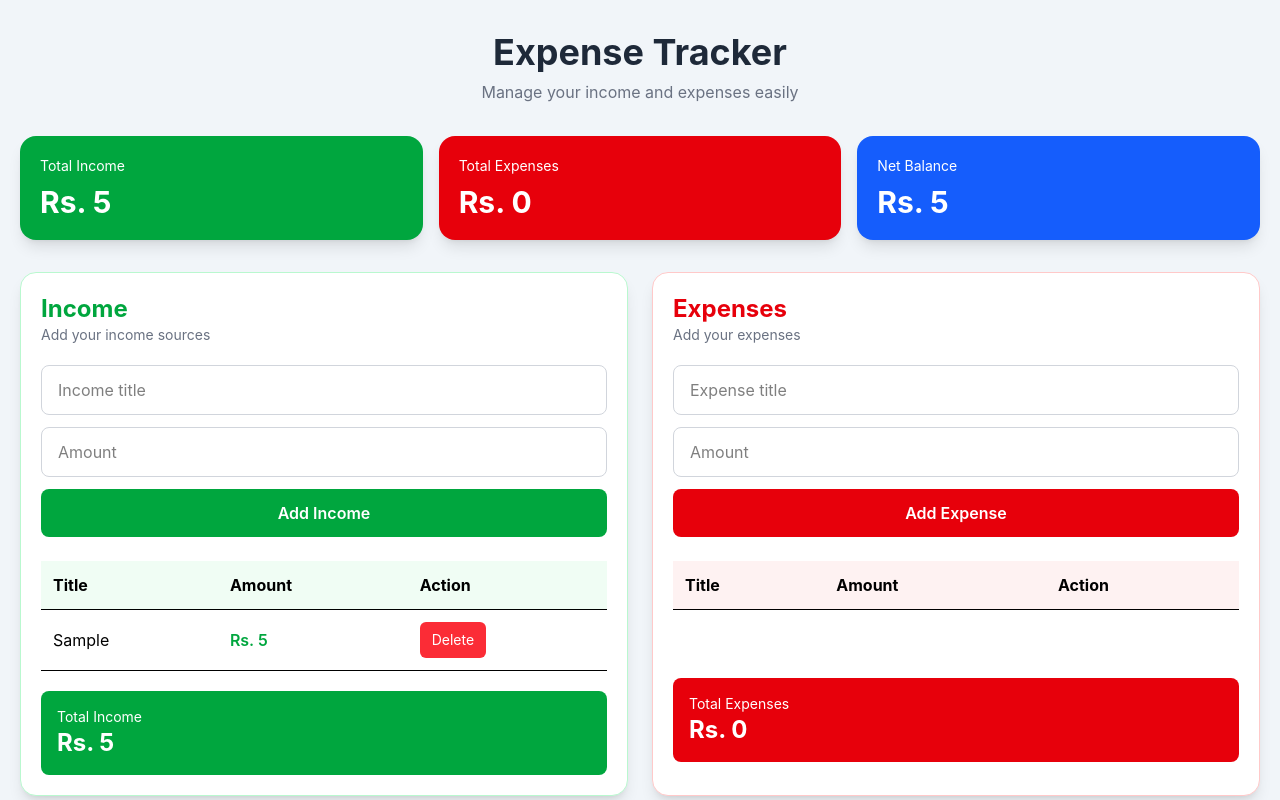
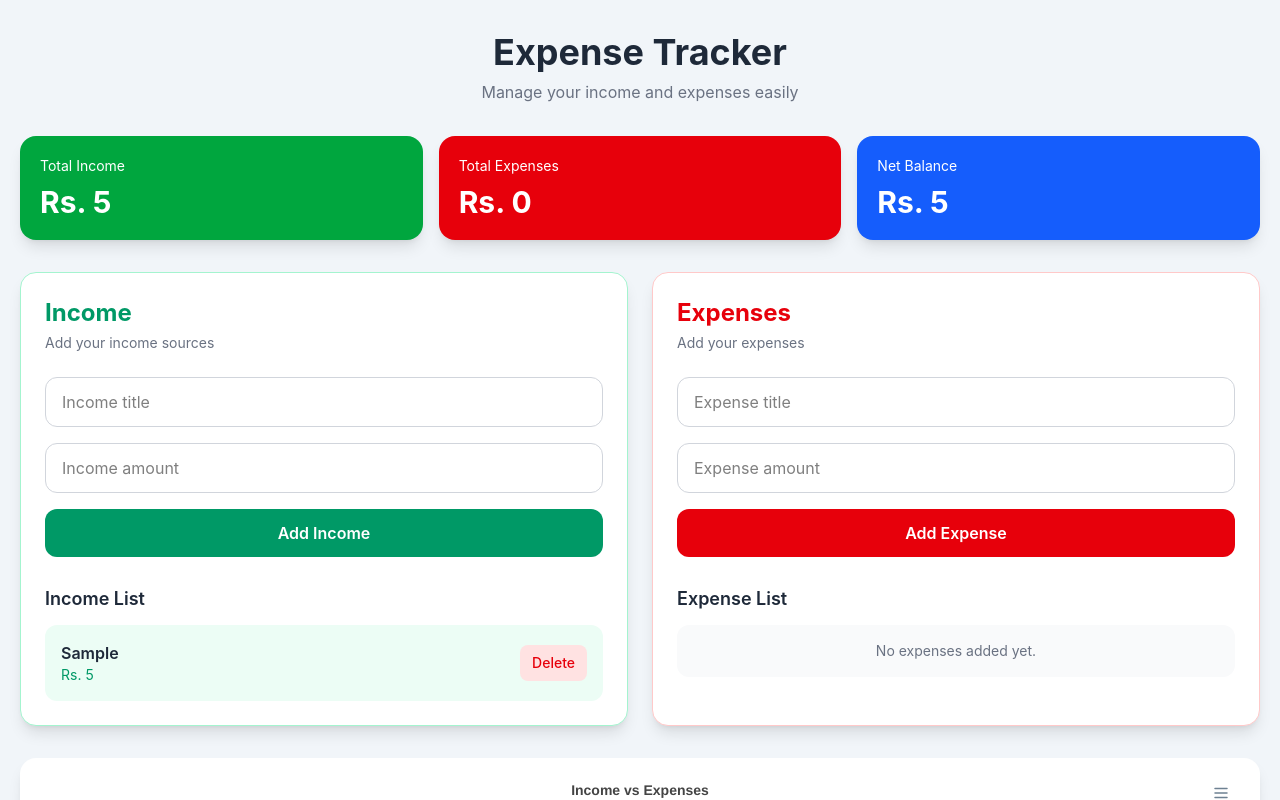
Before and after one commit to hassanalii-dev/Expense-Tracker, a React (Vite) app: page / in a window 1280 px wide. Both pictures are taken after typing "Sample", "5" into the empty fields and a click on the button "Add Income". Shown: the top 800 px of the page. Built offline with nearby package versions, Linux system fonts and the light colour scheme.

Commit message:
Expense Tracker

```diff
--- a/src/App.jsx
+++ b/src/App.jsx
@@ -38,7 +38,7 @@ function App() {
         </header>
 
         <div className="mb-6 grid grid-cols-1 gap-4 sm:grid-cols-2 lg:mb-8 lg:grid-cols-3">
-          <div className="rounded-2xl bg-green-600 p-5 text-white shadow-lg transition-all duration-300 hover:-translate-y-1 hover:shadow-xl">
+          <div className="rounded-2xl bg-green-600 p-5 text-white shadow-lg transition-all duration-300 hover:-translate-y-0.5 hover:shadow-xl">
             <p className="text-sm">Total Income</p>
 
             <h2 className="mt-2 text-2xl font-bold sm:text-3xl">
@@ -46,7 +46,7 @@ function App() {
             </h2>
           </div>
 
-          <div className="rounded-2xl bg-red-600 p-5 text-white shadow-lg transition-all duration-300 hover:-translate-y-1 hover:shadow-xl">
+          <div className="rounded-2xl bg-red-600 p-5 text-white shadow-lg transition-all duration-300 hover:-translate-y-0.5 hover:shadow-xl">
             <p className="text-sm">Total Expenses</p>
 
             <h2 className="mt-2 text-2xl font-bold sm:text-3xl">
@@ -55,7 +55,7 @@ function App() {
           </div>
 
           <div
-            className={`rounded-2xl p-5 text-white shadow-lg transition-all duration-300 hover:-translate-y-1 hover:shadow-xl sm:col-span-2 lg:col-span-1 ${
+            className={`rounded-2xl p-5 text-white shadow-lg transition-all duration-300 hover:-translate-y-0.5 hover:shadow-xl sm:col-span-2 lg:col-span-1 ${
               balance >= 0
                 ? "bg-blue-600"
                 : "bg-blue-600"
--- a/src/components/ExpenseChart.jsx
+++ b/src/components/ExpenseChart.jsx
@@ -23,7 +23,7 @@ function ExpenseChart() {
   const chartColors =
     totalIncome < totalExpenses
       ? ["#16a34a", "#dc2626"]
-      : ["#16a34a", "#16a34a"];
+      : ["#16a34b", "#16a34a"];
 
   const options = {
     chart: {
@@ -112,7 +112,7 @@ function ExpenseChart() {
   ];
 
   return (
-    <div className="mt-6 rounded-2xl bg-white p-3 shadow-lg transition-all duration-300 hover:-translate-y-1 hover:shadow-xl sm:mt-8 sm:p-5">
+    <div className="mt-6 rounded-2xl bg-white p-3 shadow-lg transition-all duration-300 hover:-translate-y-0.5 hover:shadow-xl sm:mt-8 sm:p-5">
       {totalIncome === 0 && totalExpenses === 0 ? (
         <p className="py-10 text-center text-sm text-gray-500 sm:text-base">
           Add income or expenses to see the chart
--- a/src/components/ExpenseSection.jsx
+++ b/src/components/ExpenseSection.jsx
@@ -24,8 +24,8 @@ function ExpenseSection() {
 
     dispatch(
       addExpense({
-        title: title.trim(),
-        amount: amount,
+        title,
+        amount,
       })
     );
 
@@ -33,111 +33,83 @@ function ExpenseSection() {
     setAmount("");
   };
 
-  const totalExpenses = expenses.reduce(
-    (total, item) => total + item.amount,
-    0
-  );
-
   return (
-    <section className="rounded-2xl border border-red-200 bg-white p-5 shadow-lg transition-all duration-300 ease-out hover:-translate-y-1 hover:shadow-xl">
-
-      <div className="mb-5 animate-[fadeIn_0.5s_ease-out]">
+    <div className="rounded-2xl border border-red-200 bg-white p-6 shadow-lg transition-all duration-300 ease-out hover:-translate-y-0.5 hover:shadow-xl">
+      <div className="mb-6">
         <h2 className="text-2xl font-bold text-red-600">
           Expenses
         </h2>
 
-        <p className="text-sm text-gray-500">
+        <p className="mt-1 text-sm text-gray-500">
           Add your expenses
         </p>
       </div>
 
-      <form
-        onSubmit={handleSubmit}
-        className="space-y-3 animate-[slideUp_0.6s_ease-out]"
-      >
+      <form onSubmit={handleSubmit} className="space-y-4">
         <input
           type="text"
           placeholder="Expense title"
           value={title}
           onChange={(e) => setTitle(e.target.value)}
-          className="w-full rounded-lg border border-gray-300 px-4 py-3 outline-none transition-all duration-300 focus:border-red-500 focus:ring-2 focus:ring-red-100"
+          className="w-full rounded-xl border border-gray-300 px-4 py-3 outline-none transition-all duration-200 focus:border-red-500 focus:ring-2 focus:ring-red-100"
         />
 
         <input
           type="number"
-          placeholder="Amount"
+          placeholder="Expense amount"
           value={amount}
           onChange={(e) => setAmount(e.target.value)}
-          className="w-full rounded-lg border border-gray-300 px-4 py-3 outline-none transition-all duration-300 focus:border-red-500 focus:ring-2 focus:ring-red-100"
+          className="w-full rounded-xl border border-gray-300 px-4 py-3 outline-none transition-all duration-200 focus:border-red-500 focus:ring-2 focus:ring-red-100"
         />
 
         <button
           type="submit"
-          className="w-full rounded-lg bg-red-600 py-3 font-semibold text-white transition-all duration-300 hover:-translate-y-0.5 hover:bg-red-700 hover:shadow-md active:translate-y-0"
+          className="w-full rounded-xl bg-red-600 py-3 font-semibold text-white transition-all duration-200 hover:bg-red-700 hover:shadow-md active:scale-[0.99]"
         >
           Add Expense
         </button>
       </form>
 
-      <div className="mt-6 overflow-x-auto animate-[fadeIn_0.8s_ease-out]">
-        <table className="w-full min-w-[400px] text-left">
-          <thead>
-            <tr className="border-b bg-red-50">
-              <th className="px-3 py-3">Title</th>
-              <th className="px-3 py-3">Amount</th>
-              <th className="px-3 py-3">Action</th>
-            </tr>
-          </thead>
+      <div className="mt-7">
+        <h3 className="mb-3 text-lg font-semibold text-gray-800">
+          Expense List
+        </h3>
 
-          <tbody>
+        <div className="space-y-3">
           {expenses.length === 0 ? (
-              <tr>
-                <td
-                  colSpan="3"
-                  className="py-6 text-center text-gray-500"
-                >
-                </td>
-              </tr>
+            <p className="rounded-xl bg-gray-50 p-4 text-center text-sm text-gray-500">
+              No expenses added yet.
+            </p>
           ) : (
             expenses.map((item) => (
-                <tr
+              <div
                 key={item.id}
-                  className="border-b transition-all duration-200"
+                className="flex items-center justify-between gap-3 rounded-xl bg-red-50 p-4 transition-shadow duration-200 hover:shadow-sm"
               >
-                  <td className="px-3 py-3">
+                <div>
+                  <p className="font-semibold text-gray-800">
                     {item.title}
-                  </td>
+                  </p>
 
-                  <td className="px-3 py-3 font-semibold text-red-600">
+                  <p className="text-sm text-red-600">
                     Rs. {item.amount.toLocaleString()}
-                  </td>
+                  </p>
+                </div>
 
-                  <td className="px-3 py-3">
                 <button
                   onClick={() =>
                     dispatch(removeExpense(item.id))
                   }
-                      className="rounded-md bg-red-500 px-3 py-2 text-sm text-white transition-all duration-200 hover:-translate-y-0.5 hover:bg-red-600 hover:shadow-md active:scale-95"
+                  className="rounded-lg bg-red-100 px-3 py-2 text-sm font-medium text-red-600 transition-all duration-200 hover:bg-red-600 hover:text-white active:scale-[0.98]"
                 >
                   Delete
                 </button>
-                  </td>
-                </tr>
+              </div>
             ))
           )}
-          </tbody>
-        </table>
         </div>
-
-      <div className="mt-5 rounded-lg bg-red-600 p-4 text-white transition-all duration-300 hover:shadow-lg animate-[slideUp_0.8s_ease-out]">
-        <p className="text-sm">Total Expenses</p>
-
-        <h3 className="text-2xl font-bold">
-          Rs. {totalExpenses.toLocaleString()}
-        </h3>
       </div>
-
-    </section>
+    </div>
   );
 }
 
--- a/src/components/IncomeSection.jsx
+++ b/src/components/IncomeSection.jsx
@@ -1,6 +1,9 @@
 import { useState } from "react";
 import { useDispatch, useSelector } from "react-redux";
-import { addIncome, removeIncome } from "../reducers/expenseSlice";
+import {
+  addIncome,
+  removeIncome,
+} from "../reducers/expenseSlice";
 
 function IncomeSection() {
   const [title, setTitle] = useState("");
@@ -21,8 +24,8 @@ function IncomeSection() {
 
     dispatch(
       addIncome({
-        title: title.trim(),
-        amount: amount,
+        title,
+        amount,
       })
     );
 
@@ -30,111 +33,83 @@ function IncomeSection() {
     setAmount("");
   };
 
-  const totalIncome = income.reduce(
-    (total, item) => total + item.amount,
-    0
-  );
-
   return (
-    <section className="rounded-2xl border border-green-200 bg-white p-5 shadow-lg transition-all duration-300 ease-out hover:-translate-y-1 hover:shadow-xl">
-
-      <div className="mb-5 animate-[fadeIn_0.5s_ease-out]">
-        <h2 className="text-2xl font-bold text-green-600">
+    <div className="rounded-2xl border border-emerald-200 bg-white p-6 shadow-lg transition-all duration-300 ease-out hover:-translate-y-0.5 hover:shadow-xl">
+      <div className="mb-6">
+        <h2 className="text-2xl font-bold text-emerald-600">
           Income
         </h2>
 
-        <p className="text-sm text-gray-500">
+        <p className="mt-1 text-sm text-gray-500">
           Add your income sources
         </p>
       </div>
 
-      <form
-        onSubmit={handleSubmit}
-        className="space-y-3 animate-[slideUp_0.6s_ease-out]"
-      >
+      <form onSubmit={handleSubmit} className="space-y-4">
         <input
           type="text"
           placeholder="Income title"
           value={title}
           onChange={(e) => setTitle(e.target.value)}
-          className="w-full rounded-lg border border-gray-300 px-4 py-3 outline-none transition-all duration-300 focus:border-green-500 focus:ring-2 focus:ring-green-100"
+          className="w-full rounded-xl border border-gray-300 px-4 py-3 outline-none transition-all duration-200 focus:border-emerald-500 focus:ring-2 focus:ring-emerald-100"
         />
 
         <input
           type="number"
-          placeholder="Amount"
+          placeholder="Income amount"
           value={amount}
           onChange={(e) => setAmount(e.target.value)}
-          className="w-full rounded-lg border border-gray-300 px-4 py-3 outline-none transition-all duration-300 focus:border-green-500 focus:ring-2 focus:ring-green-100"
+          className="w-full rounded-xl border border-gray-300 px-4 py-3 outline-none transition-all duration-200 focus:border-emerald-500 focus:ring-2 focus:ring-emerald-100"
         />
 
         <button
           type="submit"
-          className="w-full rounded-lg bg-green-600 py-3 font-semibold text-white transition-all duration-300 hover:-translate-y-0.5 hover:bg-green-700 hover:shadow-md active:translate-y-0"
+          className="w-full rounded-xl bg-emerald-600 py-3 font-semibold text-white transition-all duration-200 hover:bg-emerald-700 hover:shadow-md active:scale-[0.99]"
         >
           Add Income
         </button>
       </form>
 
-      <div className="mt-6 overflow-x-auto animate-[fadeIn_0.8s_ease-out]">
-        <table className="w-full min-w-[400px] text-left">
-          <thead>
-            <tr className="border-b bg-green-50">
-              <th className="px-3 py-3">Title</th>
-              <th className="px-3 py-3">Amount</th>
-              <th className="px-3 py-3">Action</th>
-            </tr>
-          </thead>
+      <div className="mt-7">
+        <h3 className="mb-3 text-lg font-semibold text-gray-800">
+          Income List
+        </h3>
 
-          <tbody>
+        <div className="space-y-3">
           {income.length === 0 ? (
-              <tr>
-                <td
-                  colSpan="3"
-                  className="py-6 text-center text-gray-500"
-                >
-                </td>
-              </tr>
+            <p className="rounded-xl bg-gray-50 p-4 text-center text-sm text-gray-500">
+              No income added yet.
+            </p>
           ) : (
             income.map((item) => (
-                <tr
+              <div
                 key={item.id}
-                  className="border-b transition-all duration-200 hover"
+                className="flex items-center justify-between gap-3 rounded-xl bg-emerald-50 p-4 transition-shadow duration-200 hover:shadow-sm"
               >
-                  <td className="px-3 py-3">
+                <div>
+                  <p className="font-semibold text-gray-800">
                     {item.title}
-                  </td>
+                  </p>
 
-                  <td className="px-3 py-3 font-semibold text-green-600">
+                  <p className="text-sm text-emerald-600">
                     Rs. {item.amount.toLocaleString()}
-                  </td>
+                  </p>
+                </div>
 
-                  <td className="px-3 py-3">
                 <button
                   onClick={() =>
                     dispatch(removeIncome(item.id))
                   }
-                      className="rounded-md bg-red-500 px-3 py-2 text-sm text-white transition-all duration-200 hover:-translate-y-0.5 hover:bg-red-600 hover:shadow-md active:scale-95"
+                  className="rounded-lg bg-red-100 px-3 py-2 text-sm font-medium text-red-600 transition-all duration-200 hover:bg-red-600 hover:text-white active:scale-[0.98]"
                 >
                   Delete
                 </button>
-                  </td>
-                </tr>
+              </div>
             ))
           )}
-          </tbody>
-        </table>
         </div>
-
-      <div className="mt-5 rounded-lg bg-green-600 p-4 text-white transition-all duration-300 hover:shadow-lg animate-[slideUp_0.8s_ease-out]">
-        <p className="text-sm">Total Income</p>
-
-        <h3 className="text-2xl font-bold">
-          Rs. {totalIncome.toLocaleString()}
-        </h3>
       </div>
-
-    </section>
+    </div>
   );
 }
 
--- a/src/main.jsx
+++ b/src/main.jsx
@@ -1,8 +1,8 @@
 import { StrictMode } from "react";
 import { createRoot } from "react-dom/client";
-import { Provider } from "react-redux";
 import "./index.css";
 import App from "./App.jsx";
+import { Provider } from "react-redux";
 import { store } from "./redux/store.js";
 
 createRoot(document.getElementById("root")).render(
--- a/src/redux/store.js
+++ b/src/redux/store.js
@@ -1,4 +1,5 @@
 import { configureStore } from "@reduxjs/toolkit";
+
 import expenseReducer from "../reducers/expenseSlice";
 
 export const store = configureStore({
```
Lines whose indentation alone changed are shown as unchanged.
